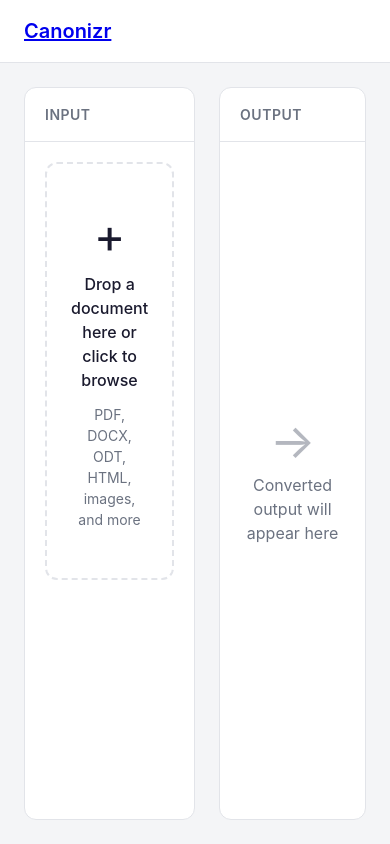
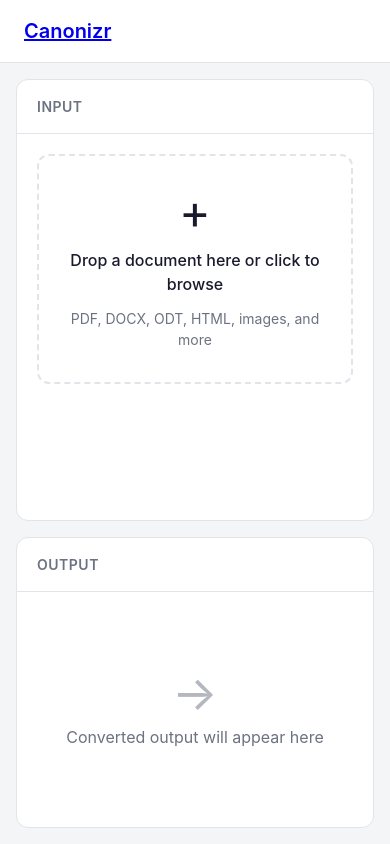
Before and after one commit to HealthDataAvatar/canonizr, a React (Vite) app in the folder web/: page / in a window 390 px wide. Built offline with nearby package versions, Linux system fonts and the light colour scheme.

Commit message:
Responsive design

```diff
--- a/web/src/index.css
+++ b/web/src/index.css
@@ -26,7 +26,8 @@
 }
 
 #root {
-  height: 100vh;
+  min-height: 100dvh;
+  min-height: 100vh;
   display: flex;
   flex-direction: column;
 }
@@ -49,9 +50,9 @@
 .main {
   flex: 1;
   display: grid;
-  grid-template-columns: 1fr 1fr;
-  gap: 24px;
-  padding: 24px;
+  grid-template-columns: 1fr;
+  gap: 16px;
+  padding: 16px;
   min-height: 0;
 }
 
@@ -85,16 +86,16 @@
 .dropzone {
   border: 2px dashed var(--border);
   border-radius: var(--radius);
-  padding: 48px 24px;
+  padding: 32px 16px;
   text-align: center;
   cursor: pointer;
-  transition: all 0.15s ease;
+  transition: border-color 0.15s ease, background-color 0.15s ease;
   display: flex;
   flex-direction: column;
   align-items: center;
   justify-content: center;
   gap: 12px;
-  min-height: 200px;
+  min-height: 160px;
 }
 
 .dropzone:hover,
@@ -156,7 +157,8 @@
   border: none;
   border-radius: 8px;
   cursor: pointer;
-  transition: all 0.15s ease;
+  transition: background-color 0.15s ease;
+  min-height: 44px;
 }
 
 .btn-primary {
@@ -234,6 +236,8 @@
   border-collapse: collapse;
   margin-bottom: 1em;
   font-size: 14px;
+  display: block;
+  overflow-x: auto;
 }
 
 .markdown-output th,
@@ -304,3 +308,17 @@
   align-items: center;
   gap: 4px;
 }
+
+/* Desktop: side-by-side panels */
+@media (min-width: 768px) {
+  .main {
+    grid-template-columns: 1fr 1fr;
+    gap: 24px;
+    padding: 24px;
+  }
+
+  .dropzone {
+    padding: 48px 24px;
+    min-height: 200px;
+  }
+}
```
